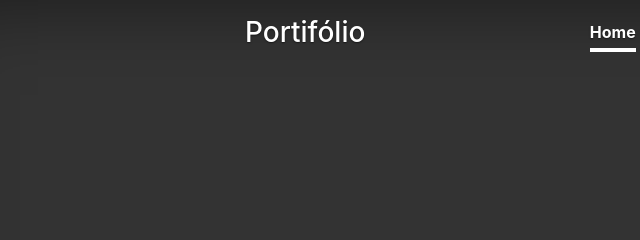
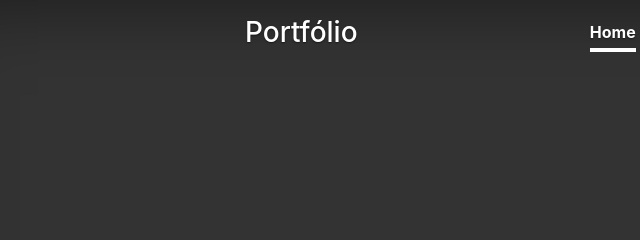
Before and after one commit to tcs-der/TCS, a plain HTML site: page index.html in a window 1280 px wide. Shown: the top 240 px of the page, 75-715 px from the left. Drawn offline with Linux system fonts and the light colour scheme.

Commit message:
Corrreção ortográfica do título

```diff
--- a/index.html
+++ b/index.html
@@ -33,7 +33,7 @@
     <div class="cover-container d-flex w-100 h-100 p-3 mx-auto flex-column">
       <header class="masthead mb-auto">
         <div class="inner">
-          <h3 class="masthead-brand">Portifólio</h3>
+          <h3 class="masthead-brand">Portfólio</h3>
           <nav class="nav nav-masthead justify-content-center">
             <a class="nav-link active" href="#">Home</a>
             <a class="nav-link" href="#">Atividades</a>
```
